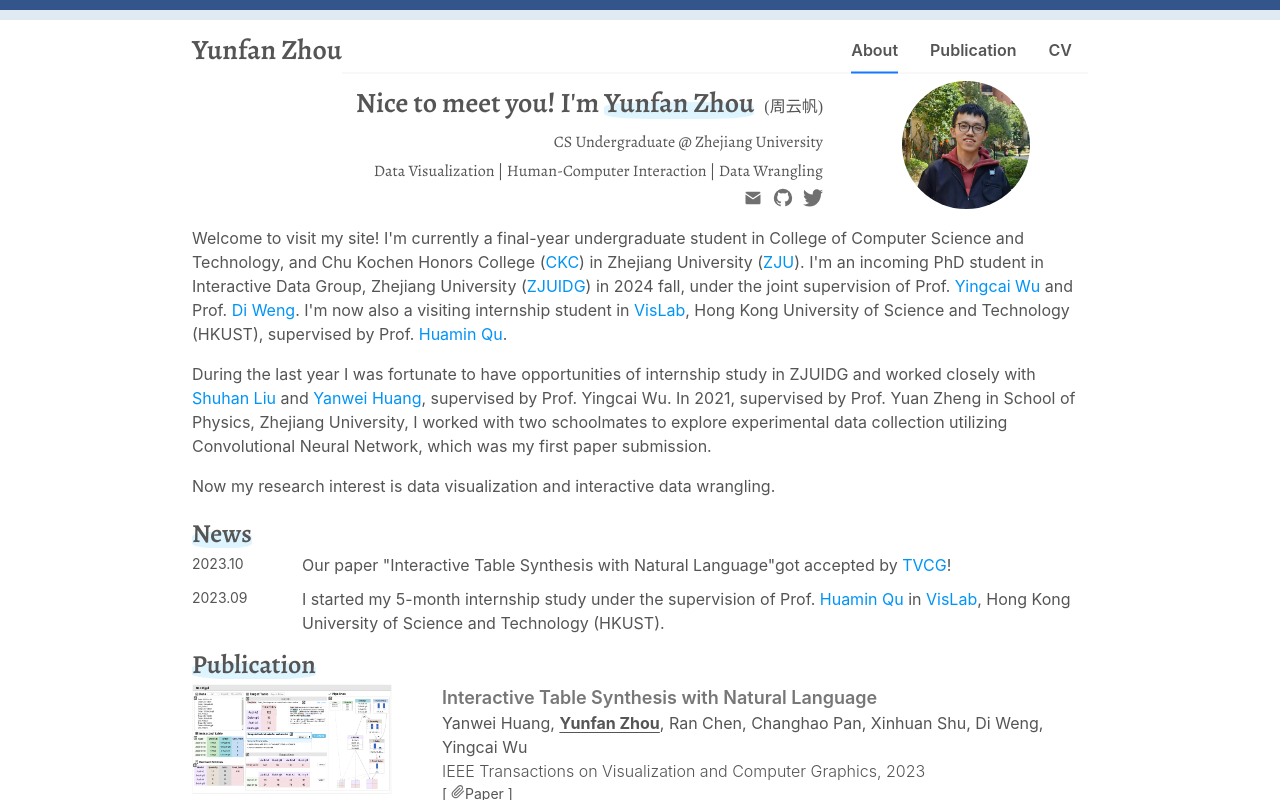
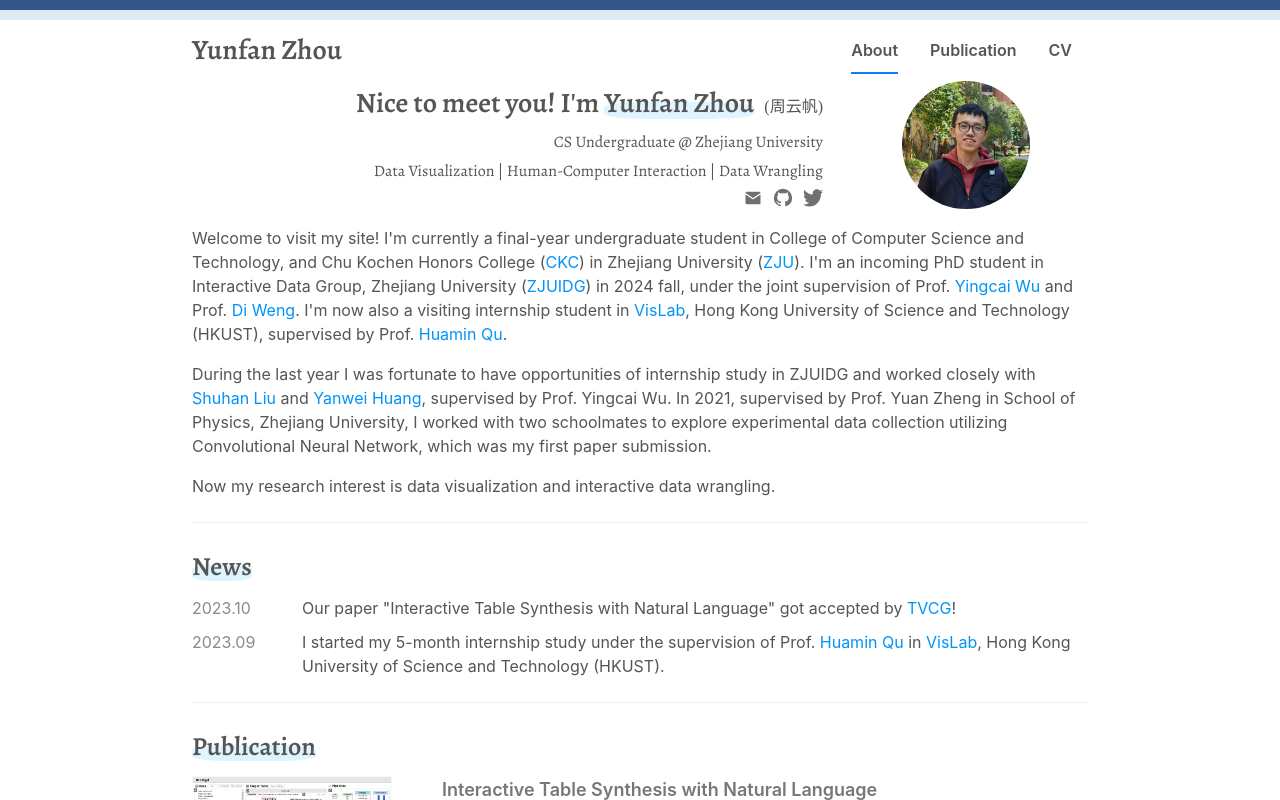
Before and after one commit to yunfzhou/yunfzhou.github.io, a React (Vite) app: page / in a window 1280 px wide. Built offline with nearby package versions, Linux system fonts and the light colour scheme.

Commit message:
alter layout

```diff
--- a/src/CopyRight/CopyRight.css
+++ b/src/CopyRight/CopyRight.css
@@ -1,13 +1,16 @@
 .copyright {
   display: block;
   width: 100%;
-  border-top: solid 1px #dddddd;
   font-size: 14px;
   color: #AAAAAA;
   text-align: center;
 }
 
-.copyright .dr:hover {
+.copyright-divider {
+  margin-bottom: 5px;
+}
+
+.copyright .prof:hover {
   position: relative;
   cursor: pointer;
   color: var(--linkColor);
--- a/src/CopyRight/CopyRight.jsx
+++ b/src/CopyRight/CopyRight.jsx
@@ -1,4 +1,5 @@
 import React, {Component} from "react";
+import { Divider } from "antd";
 
 import "./CopyRight.css";
 import Utils from "../utils.js";
@@ -12,7 +13,8 @@ export default class CopyRight extends Component {
 
   render() {
     return <div className="copyright">
-      <div>This theme was inspired by Dr. <span onClick={Utils.clickCallBack(this.xhshu.site)} className="dr">{this.xhshu.name}</span>. Last modified: 1st Dec 2023.</div>
+      <Divider className="copyright-divider" />
+      <div>This theme was inspired by Prof. <span onClick={Utils.clickCallBack(this.xhshu.site)} className="prof">{this.xhshu.name}</span>. Last modified: 22nd Dec 2023.</div>
       <div>CopyRight © 2023 Yunfan Zhou. All Rights reserved.</div>
     </div>
   }
--- a/src/Nav/Nav.css
+++ b/src/Nav/Nav.css
@@ -4,6 +4,7 @@
   width: 100%;
   height: 10vh;
   top: 0; /* If you set position: sticky, you must set "top". Otherwise "sticky" will not take effect.*/
+  z-index: 10;
 }
 
 .nav-edge1 {
@@ -26,6 +27,7 @@
   align-items: flex-start; /* I don't know why it works */
   width: 100%;
   height: calc(100% - 20px);
+  background-color: rgba(255, 255, 255, 0.8);
 }
 
 .nav-myname-wrapper {
@@ -49,6 +51,8 @@
   position: relative;
   top: 50%;
   transform: translateY(-50%); /* position, top, transform: vertical middle */
+  background-color: rgba(255, 255, 255, 0);
+  border: none;
 }
 
 /* Consider narrow screen (e.g. mobile phone) */
--- a/src/News/News.css
+++ b/src/News/News.css
@@ -1,8 +1,13 @@
+.news {
+  display: block;
+}
+
 .news-title {
   display: block;
   position: relative;
   font-family: semibold;
   font-size: 26px;
+  margin-bottom: 10px;
 }
 
 .news-list {
@@ -23,9 +28,15 @@
 
 .one-news-time {
   width: 110px;
-  font-size: 14px;
+  color: #8b8b8b;
+  font-size: var(--fontSizeDefault);
+  font-weight: var(--fontWeightDefault);
+  font-family: var(--fontDefault);
 }
 
 .one-news-content {
-  font-size: 16px;
+  color: var(--textColor);
+  font-size: var(--fontSizeDefault);
+  font-weight: var(--fontWeightDefault);
+  font-family: var(--fontDefault);
 }
--- a/src/News/News.jsx
+++ b/src/News/News.jsx
@@ -1,5 +1,5 @@
 import React, {Component} from "react";
-import {Row, Col} from "antd";
+import {Row, Col, Divider} from "antd";
 
 import PeopleJson from "../db/people.json";
 import institutesJson from "../db/institutes.json";
@@ -20,10 +20,16 @@ export default class News extends Component {
       {
         time: "2023.10",
         content: Utils.createLinkedPara(
-          `Our paper \"Interactive Table Synthesis with Natural Language\"got accepted by ${STRSEP}!`,
+          `Our paper \"Interactive Table Synthesis with Natural Language\" got accepted by ${STRSEP}!`,
           ["TVCG", "https://doi.org/10.1109/TVCG.2023.3329120"]
         )
       },
+      // {
+      //   time: "2023.09",
+      //   content: Utils.createLinkedPara(
+      //     ``
+      //   )
+      // },
       {
         time: "2023.09",
         content: Utils.createLinkedPara(
@@ -60,7 +66,9 @@ export default class News extends Component {
   listNews() {
     return this.state.news.map((v) => {
       const {time, content, renderID} = v;
-      return <Row key={renderID} gutter={[50, 25]} className="one-news">
+      const h_gutter = 50;
+      const v_gutter = 0;
+      return <Row key={renderID} gutter={[h_gutter, v_gutter]} className="one-news">
         <Col flex="0 0 auto" className="one-news-time">{time}</Col>
         {this.listContent(content)}
       </Row>
@@ -69,6 +77,7 @@ export default class News extends Component {
 
   render() {
     return <div className="news">
+      <Divider />
       <div className="news-title">
         <span className="h1-bg">{NAV_OPTION.NEWS}</span>
       </div>
--- a/src/Publication/Publication.css
+++ b/src/Publication/Publication.css
@@ -7,6 +7,7 @@
   position: relative;
   font-family: semibold;
   font-size: 26px;
+  margin-bottom: 10px;
 }
 
 .publication-paperlist {
--- a/src/Publication/Publication.jsx
+++ b/src/Publication/Publication.jsx
@@ -1,5 +1,5 @@
 import React, {Component} from "react";
-import {Row, Col} from "antd";
+import {Row, Col, Divider} from "antd";
 
 import paperJson from "../db/papers.json";
 import peopleJson from "../db/people.json";
@@ -80,7 +80,9 @@ export default class Publication extends Component {
 
   listPaper(p) {
     if(this.state.listOp === LIST_OP.BY_DATE) {
-      return <Row key={p.renderID} gutter={[50, 25]} className="paper">
+      const h_gutter = 50;
+      const v_gutter = 0;
+      return <Row key={p.renderID} gutter={[h_gutter, v_gutter]} className="paper">
         <Col flex="0 0 auto" className="paper-img-wrapper">
           <img className="paper-img" src={this.teaserRootPath + p.teaserName} alt={p.teaserName} />
         </Col>
@@ -107,6 +109,7 @@ export default class Publication extends Component {
 
   render() {
     return <div className="publication" id="publication">
+      <Divider />
       <div className="publication-title">
         <span className="h1-bg">{NAV_OPTION.PUBLICATION}</span>
       </div>
--- a/src/index.css
+++ b/src/index.css
@@ -18,6 +18,7 @@
   --textColor: #555555; /* text color default */
   --linkColor: #0094f7;
   --fontDefault: Inter, system-ui, Avenir, Helvetica, Arial, sans-serif;
+  --fontWeightDefault: 400;
   --fontSizeDefault: 16px;
 }
 
```
